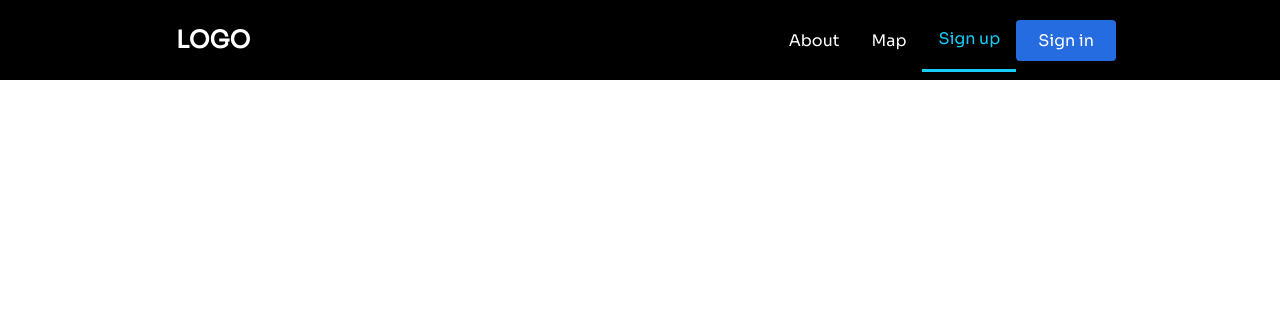
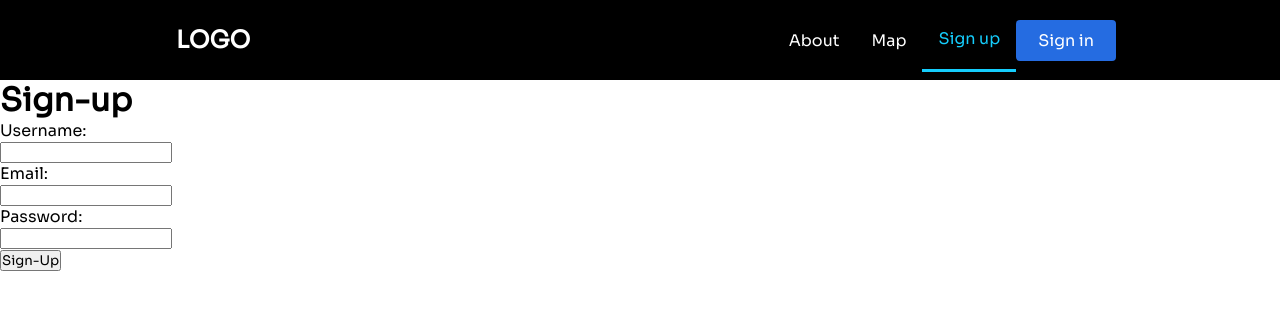
Before and after one commit to TimLasic/projekt-internet, a React (Create React App) app in the folder frontend/: page /sign-up in a window 1280 px wide. Shown: the top 310 px of the page. Built offline with nearby package versions, Linux system fonts and the light colour scheme.

Commit message:
Added support for sign-up and sign-in on frontend. On backend in userController.js changed variable names and strings.

```diff
--- a/frontend/package.json
+++ b/frontend/package.json
@@ -6,6 +6,7 @@
     "@testing-library/jest-dom": "^5.16.4",
     "@testing-library/react": "^13.2.0",
     "@testing-library/user-event": "^13.5.0",
+    "jquery": "^3.6.0",
     "leaflet": "^1.8.0",
     "react": "^18.1.0",
     "react-dom": "^18.1.0",
--- a/frontend/src/App.js
+++ b/frontend/src/App.js
@@ -6,6 +6,8 @@ import Home from "./pages";
 import About from "./pages/about";
 import Map from "./pages/map";
 import Stats from "./pages/stats";
+import SignUp from "./pages/sign-up";
+import SignIn from "./pages/sign-in";
 
 function App() {
 
@@ -17,6 +19,8 @@ function App() {
             <Route path="/about" exact element={<About/>}/>
             <Route path="/map" exact element={<Map/>}/>
             <Route path="/stats" exact element={<Stats/>}/>
+            <Route path="/sign-up" exact element={<SignUp/>}/>
+            <Route path="/sign-in" exact element={<SignIn/>}/>
         </Routes>
     </Router>
   );
--- a/frontend/src/components/Navbar/index.js
+++ b/frontend/src/components/Navbar/index.js
@@ -42,7 +42,7 @@ const Navbar = () => {
                     <NavLink to="/sign-up"  activeStyle>
                         Sign up
                     </NavLink>
-                    <NavBtnLink to="/signin" >Sign in</NavBtnLink>
+                    <NavBtnLink to="/sign-in" >Sign in</NavBtnLink>
                 </NavMenu>
                 {/*<NavBtn>
                     <NavBtnLink to="/signin">Sign in</NavBtnLink>
@@ -59,7 +59,7 @@ const Navbar = () => {
                     <NavBarLink to="/sign-up" onClick={handleClick}  activeStyle>
                         Sign up
                     </NavBarLink>
-                    <NavBtnLink to="/signin" onClick={handleClick} >Sign in</NavBtnLink>
+                    <NavBtnLink to="/sign-in" onClick={handleClick} >Sign in</NavBtnLink>
                 </NavExtended>)}
             </Nav>
         </>
--- /dev/null
+++ b/frontend/src/pages/sign-in.js
@@ -0,0 +1,41 @@
+import React, {useState} from 'react'
+import $ from 'jquery'
+
+const SignIn = () => {
+
+    const [username, setUsername]=useState("")
+    const [password, setPassword]=useState("")
+
+    const display = document.querySelector('.error');
+
+    async function onClickSignin () {
+        var item={
+            'username': username,
+            'password': password
+        };
+
+        display.textContent = '';
+
+        $.ajax({method:"post", url:"http://localhost:3001/users/login", data:item, header:{"Content-Type":'application/x-www-form-urlencoded'}, success:function(data){
+            window.location.replace("/");
+        }, error:function (data){
+            if (data.status === 401) {
+                return display.textContent = "Wrong username and password!";
+            }
+        }});
+    }
+
+    return (
+        <div>
+            <h1>Sign-in</h1>
+            <div className="error" style={{color: "red", display: "inline-block"}}></div><br/>
+            <label>Username:</label><br/>
+            <input type="text" name="username" value={username} onChange={(e) => setUsername(e.target.value)}/><br/>
+            <label>Password:</label><br/>
+            <input type="password" name="password" value={password} onChange={(e) => setPassword(e.target.value)}/><br/>
+            <button onClick={onClickSignin}>Sign-in</button>
+        </div>
+    )
+}
+
+export default SignIn
--- /dev/null
+++ b/frontend/src/pages/sign-up.js
@@ -0,0 +1,32 @@
+import React, {useState} from 'react'
+import $ from 'jquery'
+
+const Signup = () => {
+
+    const [username, setUsername]=useState("")
+    const [email, setEmail]=useState("")
+    const [password, setPassword]=useState("")
+
+    function onClickSignup () {
+        let item={username, email, password}
+
+        $.ajax({method:"post", url:"http://localhost:3001/users", data:item, header:{"Content-Type":'application/x-www-form-urlencoded'}, success:function(data){
+            window.location.replace("/sign-in");
+        }});
+    }
+
+    return (
+        <div>
+            <h1>Sign-up</h1>
+            <label>Username:</label><br/>
+            <input type="text" name="username" value={username} onChange={(e) => setUsername(e.target.value)}/><br/>
+            <label>Email:</label><br/>
+            <input type="email" name="email" value={email} onChange={(e) => setEmail(e.target.value)}/><br/>
+            <label>Password:</label><br/>
+            <input type="password" name="password" value={password} onChange={(e) => setPassword(e.target.value)}/><br/>
+            <button onClick={onClickSignup}>Sign-Up</button>
+        </div>
+    )
+}
+
+export default Signup
```
Also changed, not shown: 2 other files (tests, documents, lock files or other folders).
